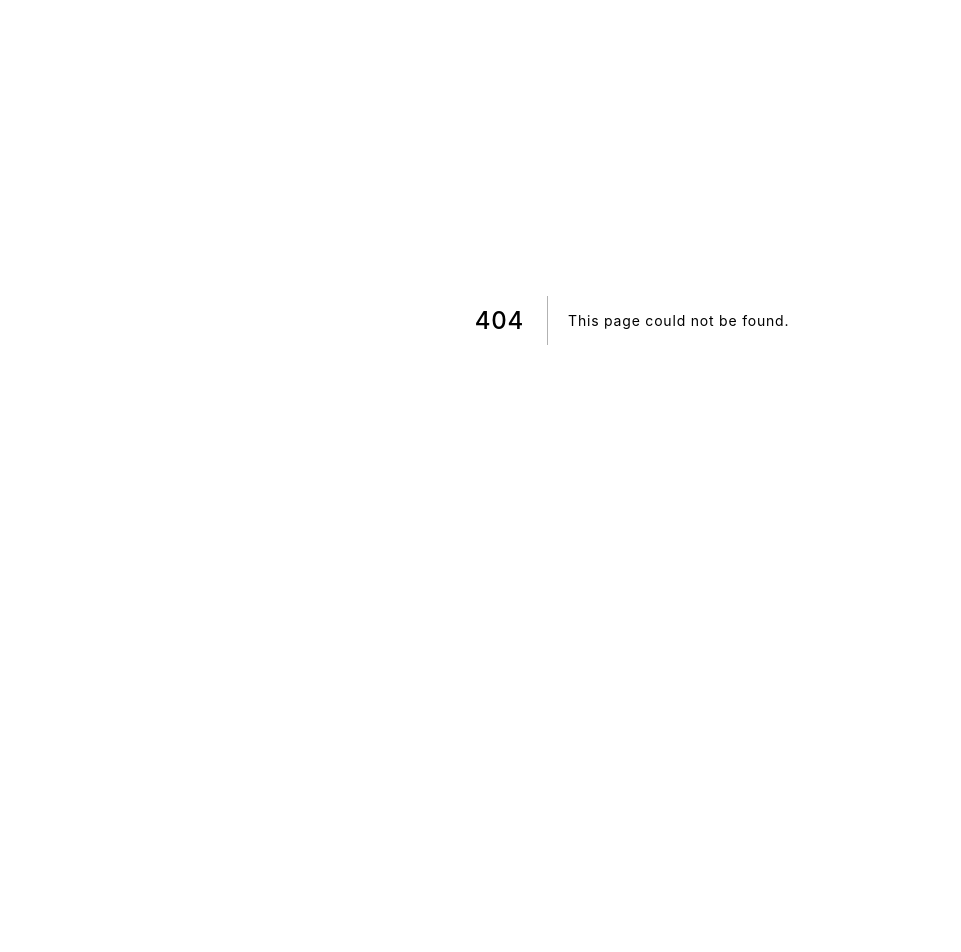
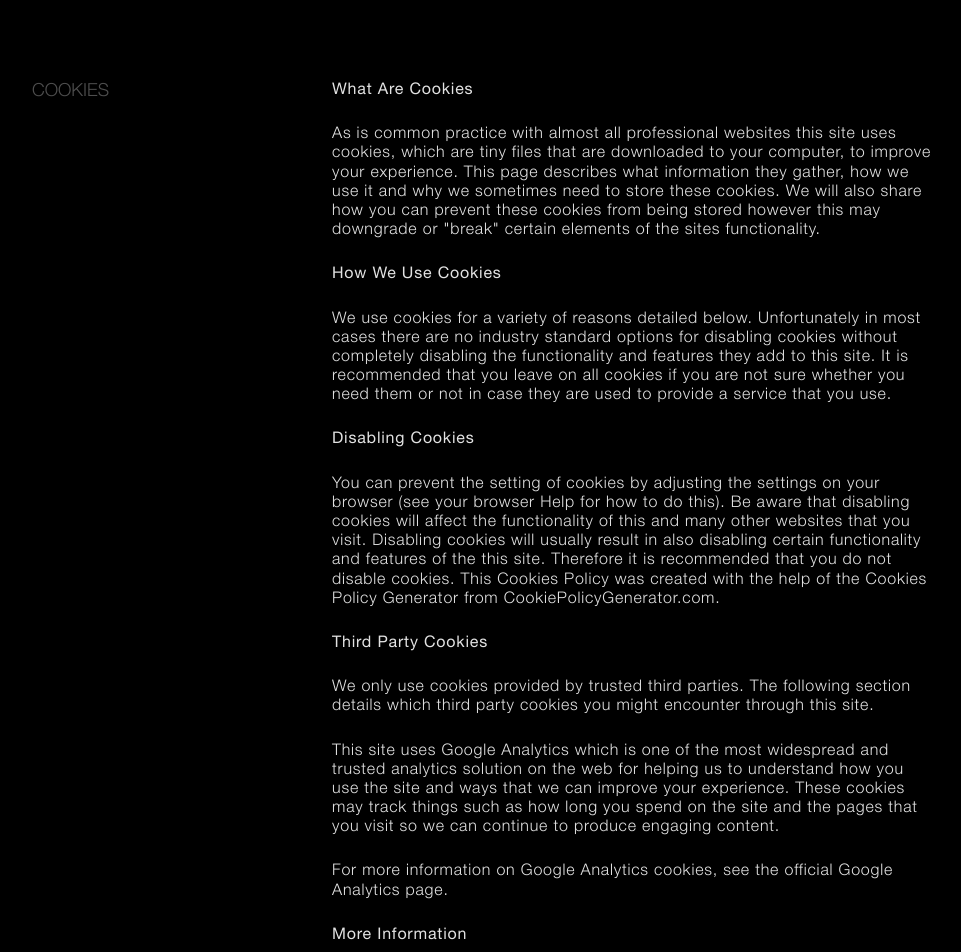
Before and after one commit to supermundano/supermundano-web, a Next.js app: page /cookies in a window 1280 px wide. Before the commit this address had no page. Shown: the part 120-1072 px from the top of the page, without its empty margins (8-969 px from the left). Before the commit the page ends 880 px from the top, so only its background shows below. Built offline with nearby package versions, Linux system fonts and the light colour scheme.

Commit message:
Página de cookies y estilos botón aviso cookies

```diff
--- a/components/Page.tsx
+++ b/components/Page.tsx
@@ -64,15 +64,15 @@ export default function Page({ children }:any) {
       <CookieConsent
         location="bottom"
         buttonText="I agree"
+        buttonClasses="cookie-btn"
         cookieName="accept-supermundano-cookies"
         sameSite="strict"
         style={{ background: "#ffffffee", color: "#000", maxWidth: "380px", right: "0", left: "auto", padding: '2rem' }}
-        buttonStyle={{ color: "#ffffff", backgroundColor: "#000000", fontSize: "1.6rem", padding: "1rem 2rem" }}
         expires={150}
       >
         <p>We use cookies on our website to give you the most relevant experience by remembering your preferences and visits. By clicking &quot;I agree&quot;, you agree to the use of ALL cookies. </p>
 
-        <p>You can get more info in our <Link href="/cookie-policy"><a>cookies policy</a></Link></p>
+        <p>You can get more info in our <Link href="/cookies"><a>cookies policy</a></Link></p>
       </CookieConsent>
 
 
--- a/components/ServicesTextSection.tsx
+++ b/components/ServicesTextSection.tsx
@@ -1,10 +1,12 @@
 import styled from "styled-components"
 
-const ServicesTextSectionStyle = styled.div`
+export const ServicesTextSectionStyle = styled.div`
   margin-bottom: 5rem;
 
   .text{
     max-width: 65rem;
+
+    > ul,
     p:not(:last-child){
       margin-bottom: 2.5rem;
     }
--- a/pages/_app.tsx
+++ b/pages/_app.tsx
@@ -59,6 +59,41 @@ const GlobalStyle = createGlobalStyle`
 
   footer{
     margin-top: 12vh;
+  }
+
+  .btn{
+    color: var(--brandPrimary);
+    background-color: var(--bgPrimary);
+    font-size: 1.6rem;
+    padding: 1rem 2rem;
+
+    &:hover{
+      color:var(--brandSecondary);
+      background-color: var(--bgSecondary);
+    }
+
+    &--secondary{
+      color:var(--brandSecondary);
+      background-color: var(--bgSecondary);
+
+      &:hover{
+        color:var(--brandPrimary);
+        background-color: var(--bgPrimary);
+      }
+    }
+  }
+
+  .cookie-btn{
+    color: var(--brandPrimary) !important;
+    background-color: var(--bgPrimary) !important;
+    font-size: 1.6rem !important;
+    padding: 1rem 2rem !important;
+    transition: all .3s ease-in-out;
+
+    &:hover{
+      color:var(--brandSecondary) !important;
+      background-color: var(--bgSecondary) !important;
+    }
   }
 
   .secondary-title{
--- /dev/null
+++ b/pages/cookies/index.tsx
@@ -0,0 +1,48 @@
+import Page from '../../components/Page'
+import {ServicesTextSectionStyle} from '../../components/ServicesTextSection'
+
+
+export default function Servicios( ) {
+  return (
+    <div className="services">
+      <Page>
+        <ServicesTextSectionStyle>
+          <div className="title">
+              <h2 className="secondary-title">COOKIES</h2>
+          </div>
+          <div className="text">
+
+            <p><strong>What Are Cookies</strong></p>
+
+            <p>As is common practice with almost all professional websites this site uses cookies, which are tiny files that are downloaded to your computer, to improve your experience. This page describes what information they gather, how we use it and why we sometimes need to store these cookies. We will also share how you can prevent these cookies from being stored however this may downgrade or &quot;break&quot; certain elements of the sites functionality.</p>
+
+            <p><strong>How We Use Cookies</strong></p>
+
+            <p>We use cookies for a variety of reasons detailed below. Unfortunately in most cases there are no industry standard options for disabling cookies without completely disabling the functionality and features they add to this site. It is recommended that you leave on all cookies if you are not sure whether you need them or not in case they are used to provide a service that you use.</p>
+
+            <p><strong>Disabling Cookies</strong></p>
+
+            <p>You can prevent the setting of cookies by adjusting the settings on your browser (see your browser Help for how to do this). Be aware that disabling cookies will affect the functionality of this and many other websites that you visit. Disabling cookies will usually result in also disabling certain functionality and features of the this site. Therefore it is recommended that you do not disable cookies. This Cookies Policy was created with the help of the <a href="https://www.cookiepolicygenerator.com/cookie-policy-generator/">Cookies Policy Generator from CookiePolicyGenerator.com</a>.</p>
+
+            <p><strong>Third Party Cookies</strong></p>
+
+            <p>We only use cookies provided by trusted third parties. The following section details which third party cookies you might encounter through this site.</p>
+
+            <ul>
+              <li>
+                  <p>This site uses Google Analytics which is one of the most widespread and trusted analytics solution on the web for helping us to understand how you use the site and ways that we can improve your experience. These cookies may track things such as how long you spend on the site and the pages that you visit so we can continue to produce engaging content.</p>
+                  <p>For more information on Google Analytics cookies, see the official <a href="https://developers.google.com/analytics/devguides/collection/analyticsjs/cookie-usage" target="_blank" rel="nofollow noopener noreferrer">Google Analytics</a> page.</p>
+              </li>
+            </ul>
+
+            <p><strong>More Information</strong></p>
+
+            <p>Hopefully that has clarified things for you and as was previously mentioned if there is something that you aren&apos;t sure whether you need or not it&apos;s usually safer to leave cookies enabled in case it does interact with one of the features you use on our site.</p>
+            <p>However if you are still looking for more information then you can contact us by email here: <a href="mailto:hola@supermundano.com" target="_blank" rel="nofollow noopener noreferrer">hola@supermundano.com</a></p>
+
+          </div>
+        </ServicesTextSectionStyle>
+      </Page>
+    </div>
+  )
+}
```
